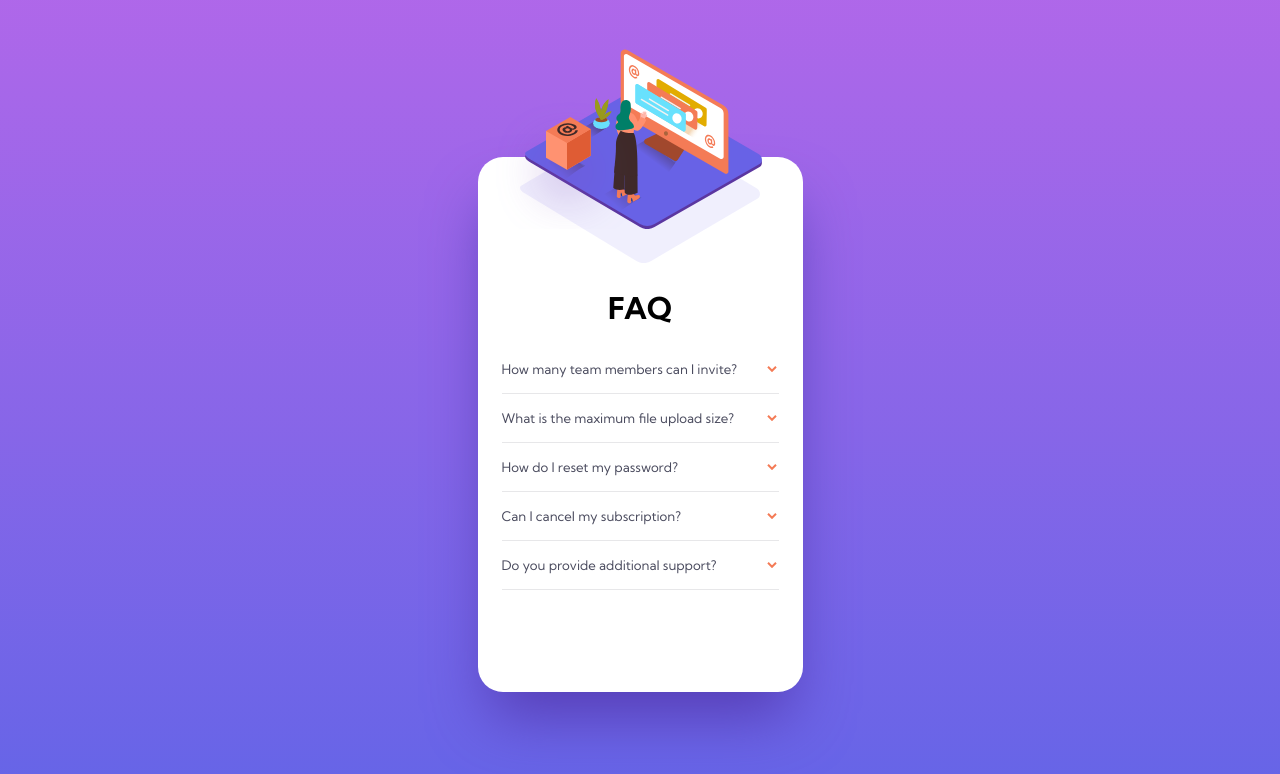
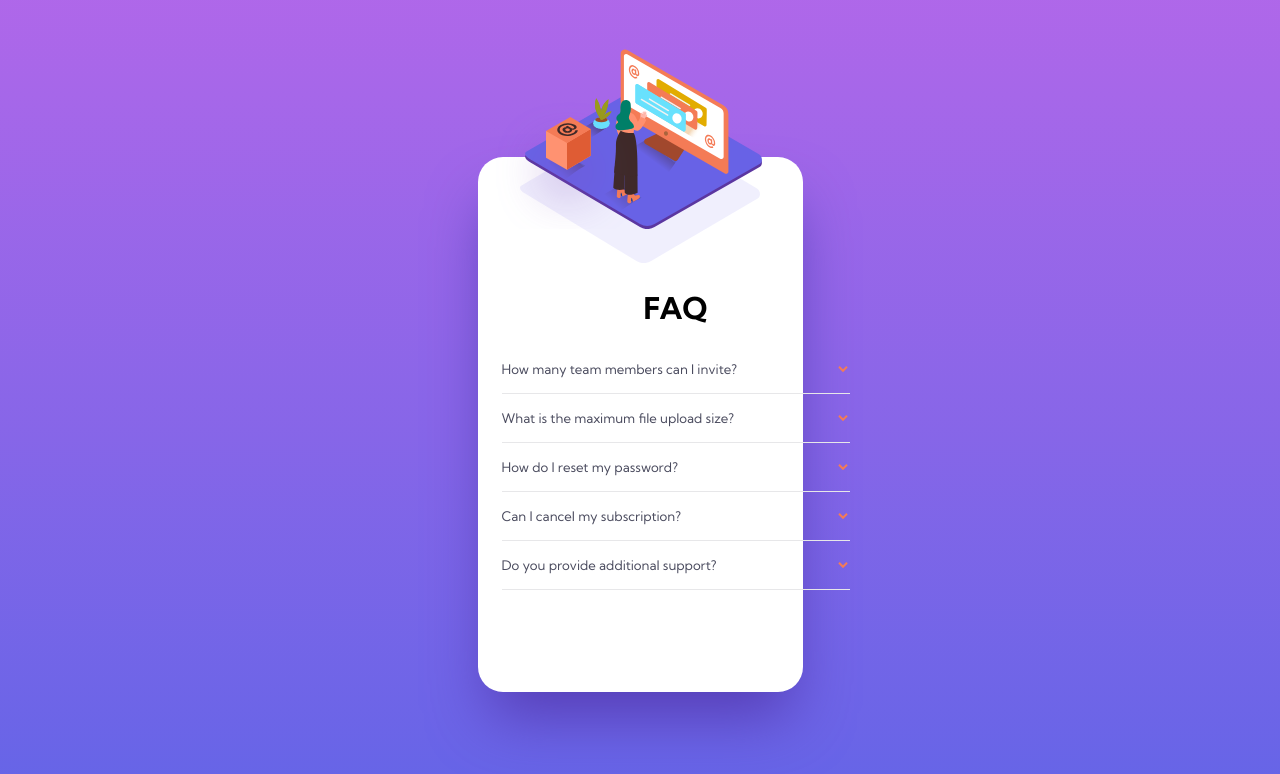
Before and after one commit to erelita/faq-accordion, a plain HTML site: page index.html in a window 1280 px wide. Drawn offline with Linux system fonts and the light colour scheme.

Commit message:
Updated the width of .faq-container.

```diff
--- a/src/css/style.css
+++ b/src/css/style.css
@@ -69,7 +69,8 @@ body {
 
 /***** FAQ CONTAINER */
 .faq-container {
-    margin: 0 2em 0em 2em;
+    margin: 0 2em 0em 2rem;
+    width: 29rem;
 }
 
 .faq-heading {
@@ -89,6 +90,11 @@ body {
     font-weight: 400;
     line-height: 4rem;
     position: relative;
+}
+
+.question:hover {
+    cursor: pointer;
+    color: var(--clr-soft-red);
 }
 
 .weight {
@@ -124,6 +130,8 @@ body {
     padding-right: 1.5rem;
     margin-bottom: 1.5rem;
 }
+
+/* ------- DESKTOP ------- */
 
 @media screen and (min-width: 1440px) {
 
```
